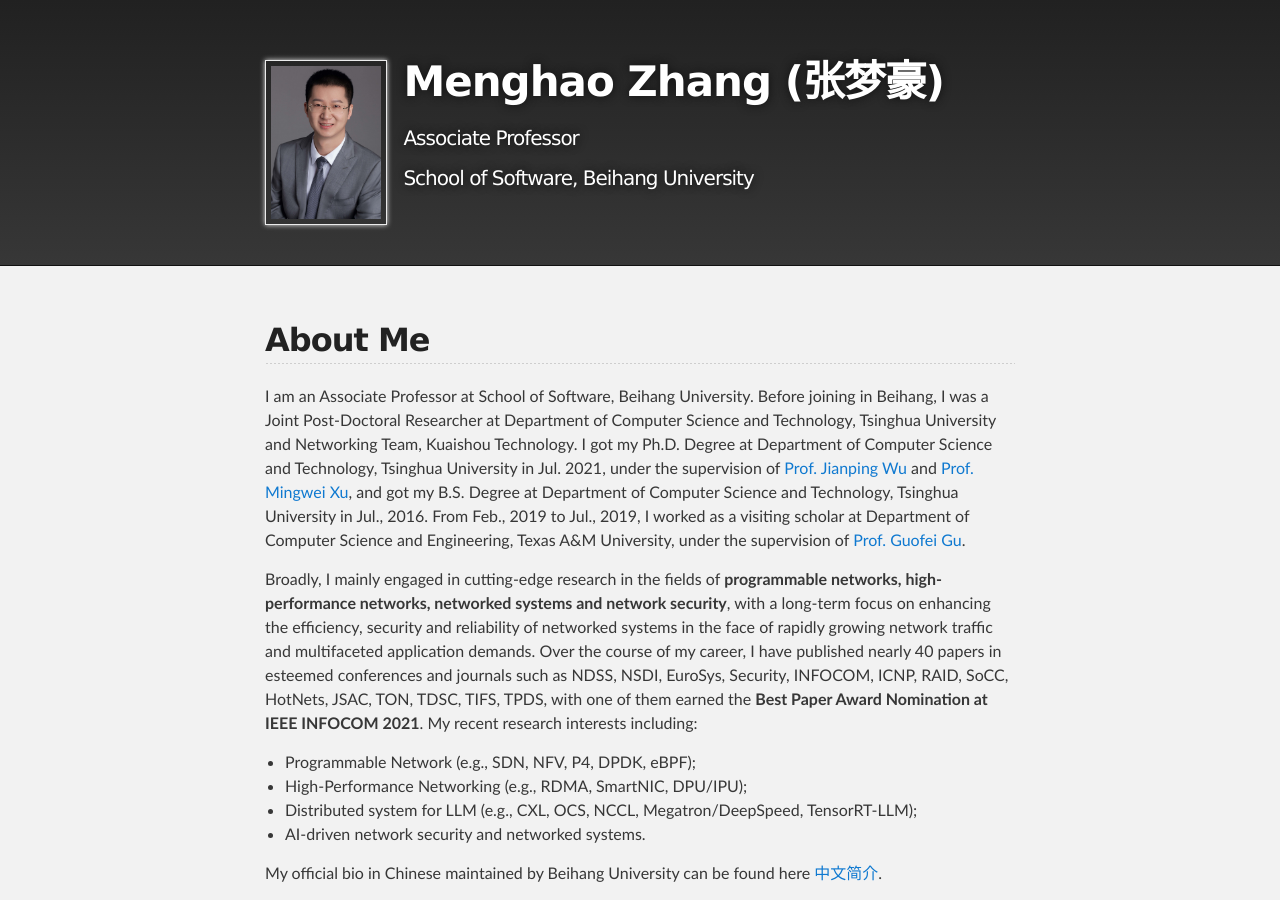
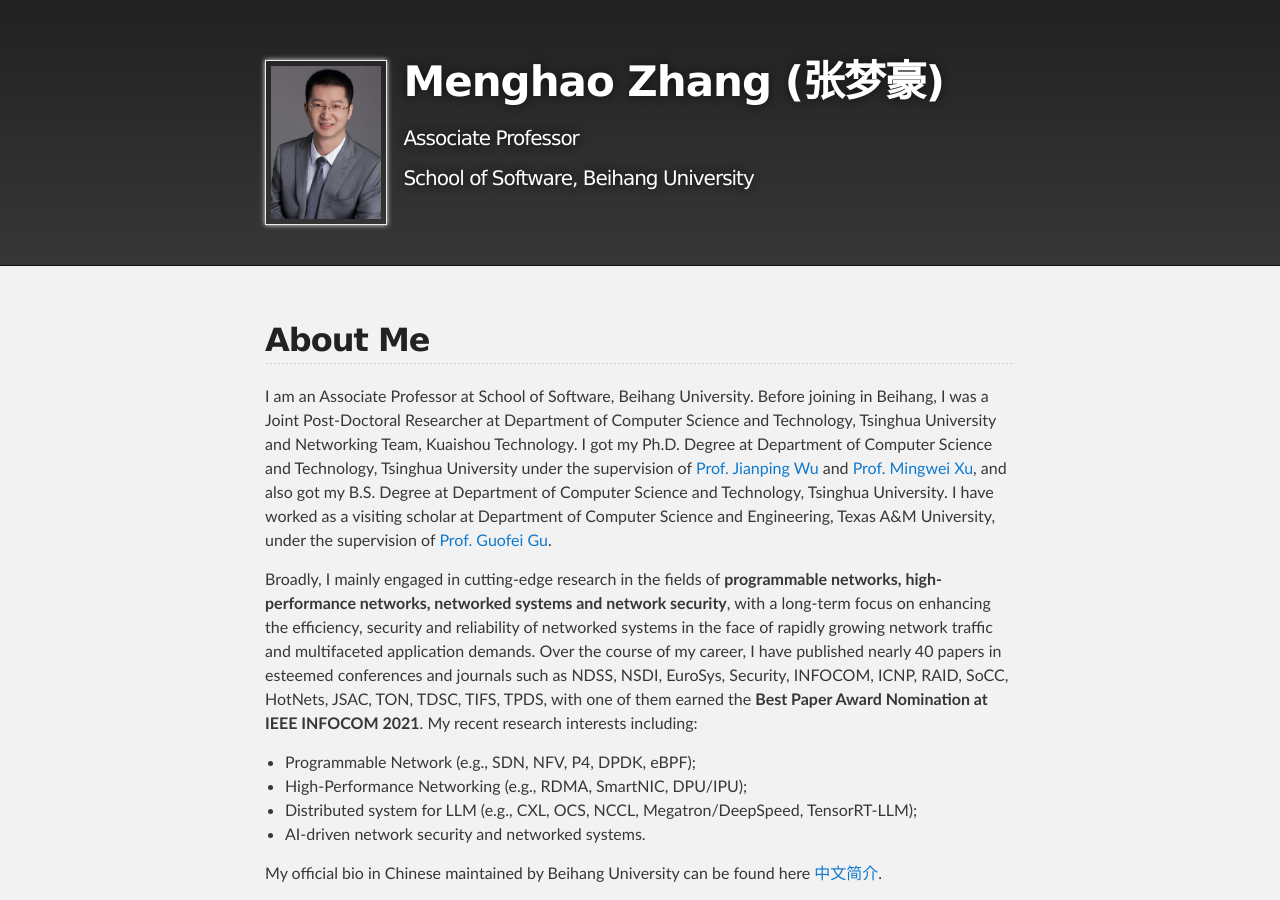
Before and after one commit to zhangmenghao/zhangmenghao.github.io, a Jekyll site: the page built from index.md, in a window 1280 px wide and 900 px high. Built offline with Jekyll 4.4.1, drawn with Linux system fonts in a browser that asks for light colours.

Commit message:
Update bio

```diff
--- a/index.md
+++ b/index.md
@@ -11,8 +11,8 @@
 
 I am an Associate Professor at School of Software, Beihang University.
 Before joining in Beihang, I was a Joint Post-Doctoral Researcher at Department of Computer Science and Technology, Tsinghua University and Networking Team, Kuaishou Technology.
-I got my Ph.D. Degree at Department of Computer Science and Technology, Tsinghua University in Jul. 2021, under the supervision of [Prof. Jianping Wu](https://www.tsinghua.edu.cn/info/1166/93896.htm) and [Prof. Mingwei Xu](https://scholar.google.com/citations?user=xL6zuCMAAAAJ&hl=zh-CN), and got my B.S. Degree at Department of Computer Science and Technology, Tsinghua University in Jul., 2016.
-From Feb., 2019 to Jul., 2019, I worked as a visiting scholar at Department of Computer Science and Engineering, Texas A&M University, under the supervision of [Prof. Guofei Gu](http://faculty.cs.tamu.edu/guofei/).
+I got my Ph.D. Degree at Department of Computer Science and Technology, Tsinghua University under the supervision of [Prof. Jianping Wu](https://www.tsinghua.edu.cn/info/1166/93896.htm) and [Prof. Mingwei Xu](https://scholar.google.com/citations?user=xL6zuCMAAAAJ&hl=zh-CN), and also got my B.S. Degree at Department of Computer Science and Technology, Tsinghua University.
+I have worked as a visiting scholar at Department of Computer Science and Engineering, Texas A&M University, under the supervision of [Prof. Guofei Gu](http://faculty.cs.tamu.edu/guofei/).
 
 Broadly, I mainly engaged in cutting-edge research in the fields of __programmable networks, high-performance networks, networked systems and network security__, with a long-term focus on enhancing the efficiency, security and reliability of networked systems in the face of rapidly growing network traffic and multifaceted application demands.
 Over the course of my career, I have published nearly 40 papers in esteemed conferences and journals such as NDSS, NSDI, EuroSys, Security, INFOCOM, ICNP, RAID, SoCC, HotNets, JSAC, TON, TDSC, TIFS, TPDS, with one of them earned the __Best Paper Award Nomination at IEEE INFOCOM 2021__. My recent research interests including:
```
